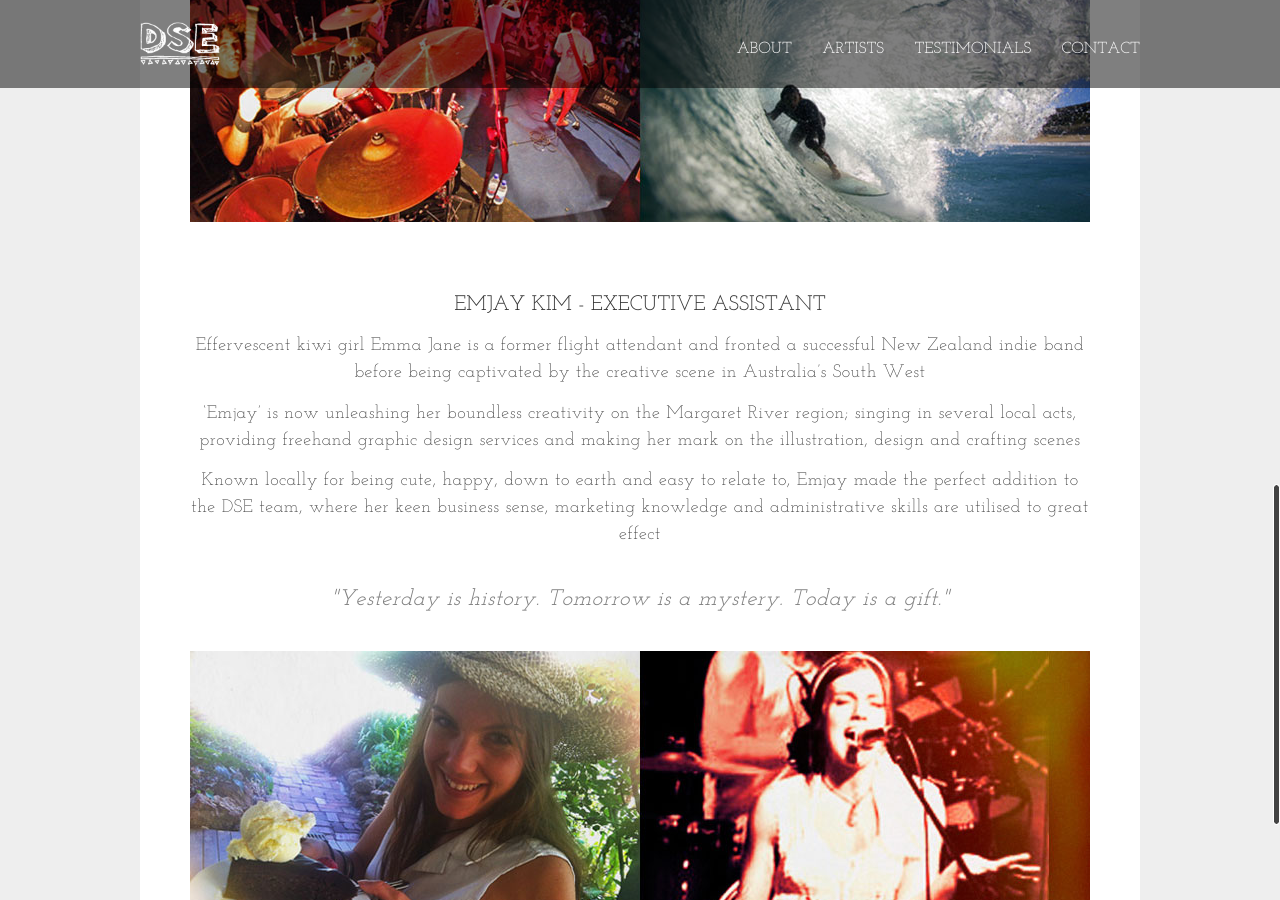
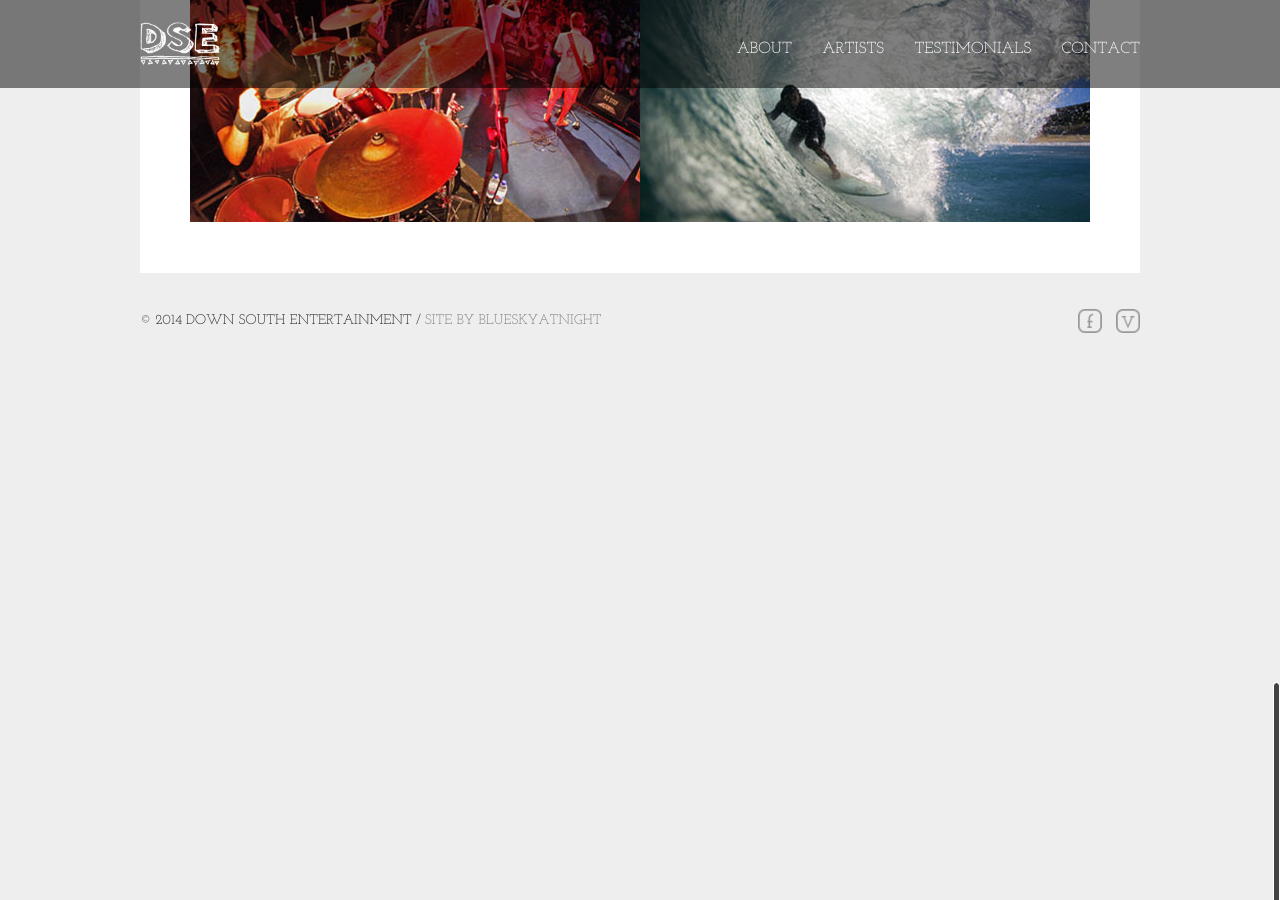
Before and after one commit to darcemac/downsouthentertainment.github.io, a Jekyll site: the page built from about/index.html, in a window 1280 px wide and 900 px high, scrolled down 1288 px. Built offline with Jekyll 4.4.1, drawn with Linux system fonts in a browser that asks for light colours.

Commit message:
update to the About page

```diff
--- a/_layouts/about-page.html
+++ b/_layouts/about-page.html
@@ -29,10 +29,10 @@
 
 	</div>
 
-	<div class="section-divider"></div>
+	<!-- <div class="section-divider"></div>
 
 	<div class="section group">
-		<!-- Emjay's content -->
+
 		<div class="col span_2_of_2 center">
 			<h3>Emjay Kim - Executive Assistant</h3>
 
@@ -50,6 +50,6 @@
 
 		</div>
 
-	</div>
+	</div> -->
 
 </section>
```
Also changed, not shown: 1 other file.
